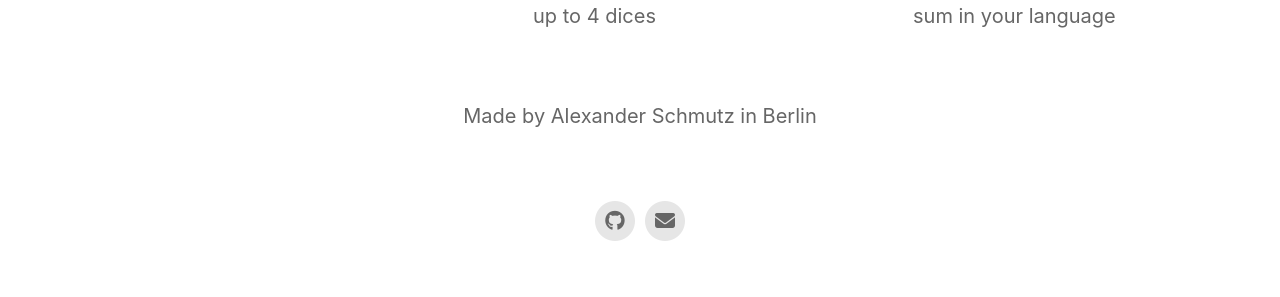
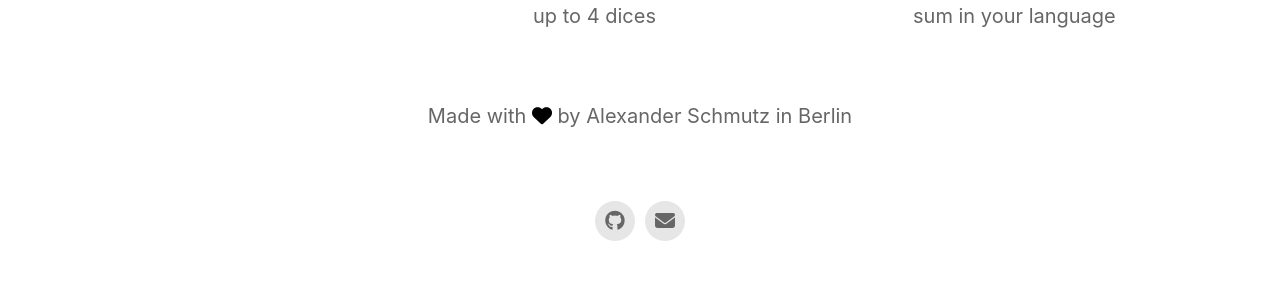
Before and after one commit to alschmut/EasyDice-Web, a Jekyll site: the page built from index.html, in a window 1280 px wide. Shown: the part 1322-1619 px from the top of the page. Built offline with Jekyll 4.4.1, drawn with Linux system fonts in a browser that asks for light colours; nearby versions of some CDN libraries.

Commit message:
Update footer

```diff
--- a/_includes/footer.html
+++ b/_includes/footer.html
@@ -1,6 +1,6 @@
 <footer>
 	{% if site.your_name %}
-	<p class="footerText">Made by {% if site.your_link %}<a href="{{ site.your_link }}">{% endif %}{{ site.your_name }}{% if site.your_link %}</a>{% endif %}{% if site.your_city %} in {{ site.your_city }}{% endif %}</p>
+	<p class="footerText">Made with <i class="iconBack fas fa-heart"></i> by {% if site.your_link %}<a href="{{ site.your_link }}">{% endif %}{{ site.your_name }}{% if site.your_link %}</a>{% endif %}{% if site.your_city %} in {{ site.your_city }}{% endif %}</p>
 	{% endif %}
 	<div class="footerIcons">
 
```
